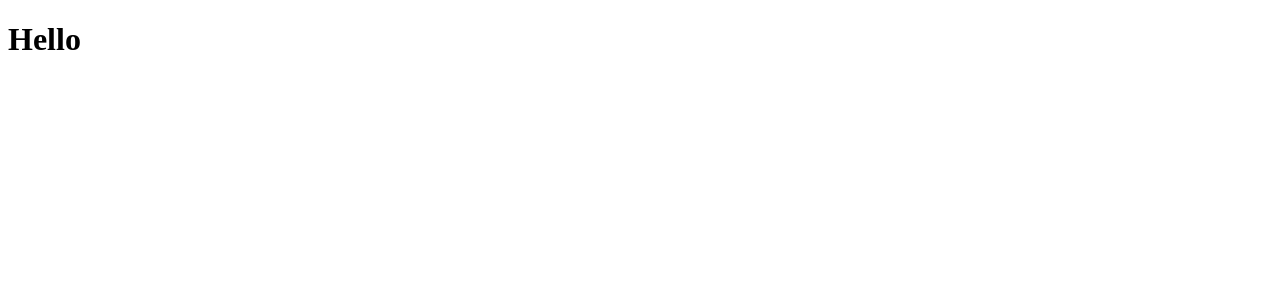
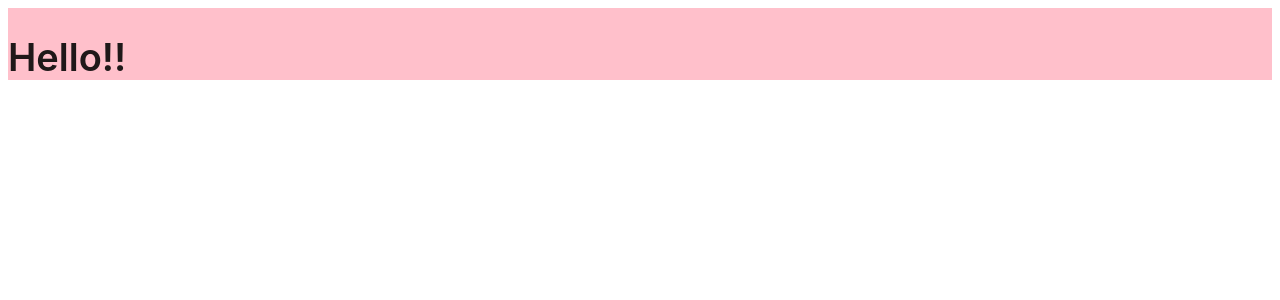
Before and after one commit to RigoPinna/pruebah, a Next.js app: page / in a window 1280 px wide. Shown: the top 300 px of the page. Built offline with nearby package versions, Linux system fonts and the light colour scheme.

Commit message:
Added layout home

```diff
--- /dev/null
+++ b/components/layouts/LayoutHome.module.css
@@ -0,0 +1,6 @@
+.body {
+	width: 100%;
+	max-width: 1480px;
+	margin: 0 auto;
+	background: pink;
+}
--- /dev/null
+++ b/components/layouts/LayoutHome.tsx
@@ -0,0 +1,23 @@
+import Head from 'next/head';
+import React, { FC, ReactNode } from 'react';
+import styles from './LayoutHome.module.css';
+import { Navbar } from '../ui';
+interface _props {
+	children: ReactNode;
+}
+export const LayoutHome: FC<_props> = ({ children }) => {
+	return (
+		<>
+			<Head>
+				<title>Rick & Morty App</title>
+				<meta name='description' content='Generated by Rick & Morty App' />
+				<meta name='viewport' content='width=device-width, initial-scale=1' />
+				<link rel='icon' href='/favicon.ico' />
+			</Head>
+			<main className={styles.body}>
+				<Navbar />
+				{children}
+			</main>
+		</>
+	);
+};
--- /dev/null
+++ b/components/layouts/index.ts
@@ -0,0 +1 @@
+export * from './LayoutHome';
--- /dev/null
+++ b/components/ui/Navbar/index.tsx
@@ -0,0 +1,12 @@
+import { Col, Layout, Row } from 'antd';
+import React from 'react';
+
+export const Navbar = () => {
+	return (
+		<Row>
+			<Col xs={24}>
+				<Layout></Layout>
+			</Col>
+		</Row>
+	);
+};
--- /dev/null
+++ b/components/ui/index.ts
@@ -0,0 +1 @@
+export * from './Navbar';
--- a/package.json
+++ b/package.json
@@ -9,6 +9,7 @@
     "lint": "next lint"
   },
   "dependencies": {
+    "@ant-design/icons": "^5.2.4",
     "@types/antd": "^1.0.0",
     "@types/node": "20.4.7",
     "@types/react": "18.2.18",
--- a/pages/index.tsx
+++ b/pages/index.tsx
@@ -1,16 +1,12 @@
-// import Head from 'next/head'
-
+import { LayoutHome } from '@/components/layouts';
+import { Typography } from 'antd';
 
 export default function Home() {
-  return (
-    <>
-      {/* <Head>
-        <title>Create Next App</title>
-        <meta name="description" content="Generated by create next app" />
-        <meta name="viewport" content="width=device-width, initial-scale=1" />
-        <link rel="icon" href="/favicon.ico" />
-      </Head> */}
-      <h1>Hello</h1>
-    </>
-  )
+	return (
+		<>
+			<LayoutHome>
+				<Typography.Title level={1}>Hello!!</Typography.Title>
+			</LayoutHome>
+		</>
+	);
 }
```
Also changed, not shown: 1 other file (tests, documents, lock files or other folders).
